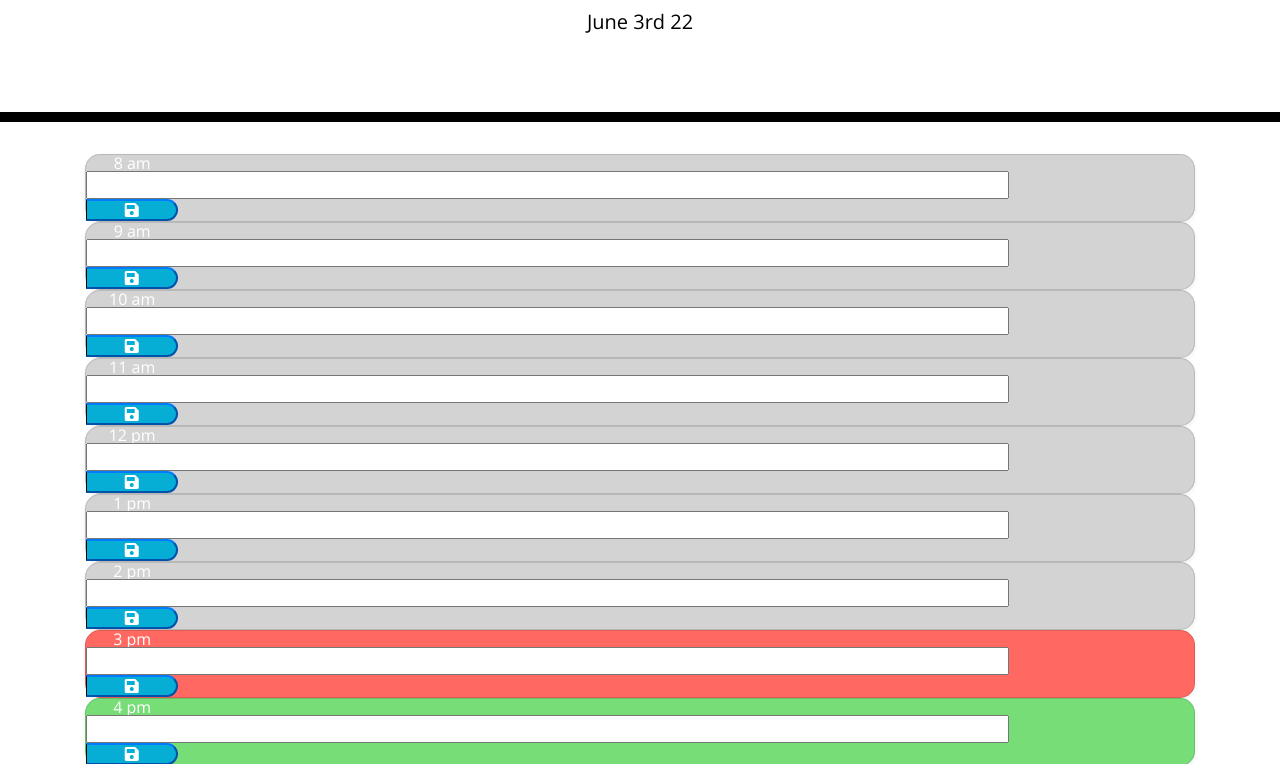
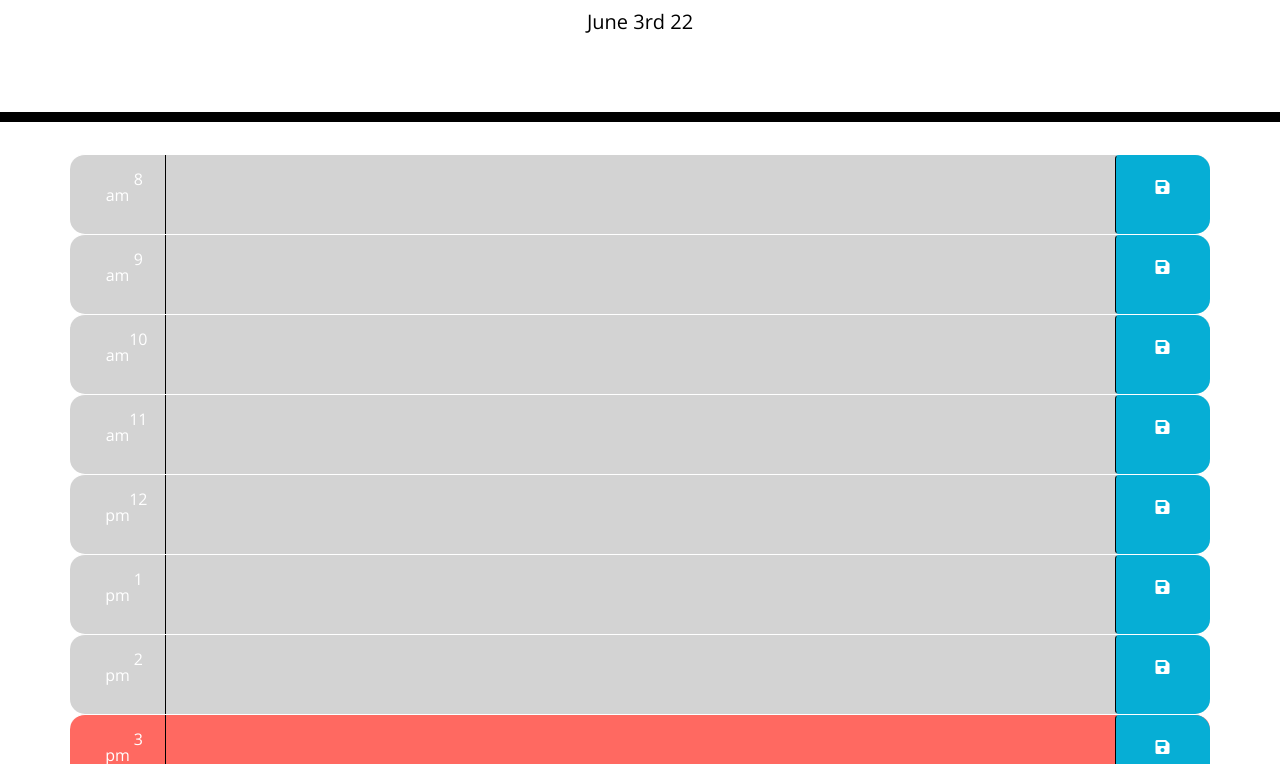
Before and after one commit to akaur09/Personal-Planner, a plain HTML site: page index.html in a window 1280 px wide. Shown: the part 182-946 px from the top of the page. Drawn offline with nearby package versions, Linux system fonts and the light colour scheme.

Commit message:
fix layout of buttons

```diff
--- a/index.html
+++ b/index.html
@@ -30,103 +30,103 @@
     <div class="Timeblocks container" id="Planner">
       <!-- Timeblocks go here -->
       <!-- 8am -->
-      <section id="8" class="card shadow-sm time-block">
+      <section id="8" class="row time-block">
         <div class="col-md-1 justify-content hours">
           8 am
         </div>
-        <input type="text" class="col-md-10 plan">
-        </input>
-        <button class="btn-primary saveBtn col-md-1 fas fa-save">
+        <textarea type="text" class="col-md-10 plan">
+        </textarea>
+        <button class="btn saveBtn col-md-1 fas fa-save">
         </button>
       </section>
       <!-- 9am -->
-      <section id="9" class="card shadow-sm time-block">
+      <section id="9" class="row time-block">
         <div class="col-md-1  justify-content hours">
           9 am
         </div>
-        <input type="text" class="col-md-10 plan">
-        </input>
-        <button class="btn-primary saveBtn col-md-1 fas fa-save">
+        <textarea type="text" class="col-md-10 plan">
+        </textarea>
+        <button class="btn saveBtn col-md-1 fas fa-save">
         </button>
       </section>
       <!-- 10 am -->
-      <section id="10" class="card shadow-sm time-block">
+      <section id="10" class="row time-block">
         <div class="col-md-1  justify-content hours">
           10 am
         </div>
-        <input type="text" class="col-md-10 plan">
-        </input>
-        <button class="btn-primary saveBtn col-md-1 fas fa-save">
+        <textarea type="text" class="col-md-10 plan">
+        </textarea>
+        <button class="btn saveBtn col-md-1 fas fa-save">
         </button>
       </section>
       <!-- 11 am -->
-      <section id="11" class="card shadow-sm time-block">
+      <section id="11" class="row time-block">
         <div class="col-md-1  justify-content hours">
           11 am
         </div>
-        <input type="text" class="col-md-10 plan">
-        </input>
-        <button class="btn-primary saveBtn col-md-1 fas fa-save">
+        <textarea type="text" class="col-md-10 plan">
+        </textarea>
+        <button class="btn saveBtn col-md-1 fas fa-save">
         </button>
       </section>
       <!-- 12 pm -->
-      <section id="12" class="card shadow-sm time-block">
+      <section id="12" class="row time-block">
         <div class="col-md-1  justify-content hours">
           12 pm
         </div>
-        <input type="text" class="col-md-10 plan">
-        </input>
-        <button class="btn-primary saveBtn col-md-1 fas fa-save">
+        <textarea type="text" class="col-md-10 plan">
+        </textarea>
+        <button class="btn saveBtn col-md-1 fas fa-save">
         </button>
       </section>
       <!-- 1pm -->
-      <section id="13" class="card shadow-sm time-block">
+      <section id="13" class="row time-block">
         <div class="col-md-1  justify-content hours">
           1 pm
         </div>
-        <input type="text" class="col-md-10 plan">
-        </input>
-        <button class="btn-primary saveBtn col-md-1 fas fa-save">
+        <textarea type="text" class="col-md-10 plan">
+        </textarea>
+        <button class="btn saveBtn col-md-1 fas fa-save">
         </button>
       </section>
       <!-- 2pm -->
-      <section id="14" class="card shadow-sm time-block">
+      <section id="14" class="row time-block">
         <div class="col-md-1  justify-content hours">
           2 pm
         </div>
-        <input type="text" class="col-md-10 plan">
-        </input>
-        <button class="btn-primary saveBtn col-md-1 fas fa-save">
+        <textarea type="text" class="col-md-10 plan">
+        </textarea>
+        <button class="btn saveBtn col-md-1 fas fa-save">
         </button>
       </section>
       <!-- 3pm -->
-      <section id="15" class="card shadow-sm time-block">
+      <section id="15" class="row time-block">
         <div class="col-md-1  justify-content hours">
           3 pm
         </div>
-        <input type="text" class="col-md-10 plan">
-        </input>
-        <button class="btn-primary saveBtn col-md-1 fas fa-save">
+        <textarea type="text" class="col-md-10 plan">
+        </textarea>
+        <button class="btn saveBtn col-md-1 fas fa-save">
         </button>
       </section>
       <!-- 4pm -->
-      <section id="16" class="card shadow-sm time-block">
+      <section id="16" class="row time-block">
         <div class="col-md-1 justify-content hours">
           4 pm
         </div>
-        <input type="text" class="col-md-10 plan">
-        </input>
-        <button class="btn-primary saveBtn col-md-1 fas fa-save">
+        <textarea type="text" class="col-md-10 plan">
+        </textarea>
+        <button class="btn saveBtn col-md-1 fas fa-save">
         </button>
       </section>
       <!-- 5pm -->
-      <section id="17" class="card shadow-sm time-block">
+      <section id="17" class="row time-block">
         <div class="col-md-1 justify-content hours">
           5 pm
         </div>
-        <input type="text" class="col-md-10 plan">
-        </input>
-        <button class="btn-primary saveBtn col-md-1 fas fa-save">
+        <textarea type="text" class="col-md-10 plan">
+        </textarea>
+        <button class="btn saveBtn col-md-1 fas fa-save">
         </button>
       </section>
     </div>
```
